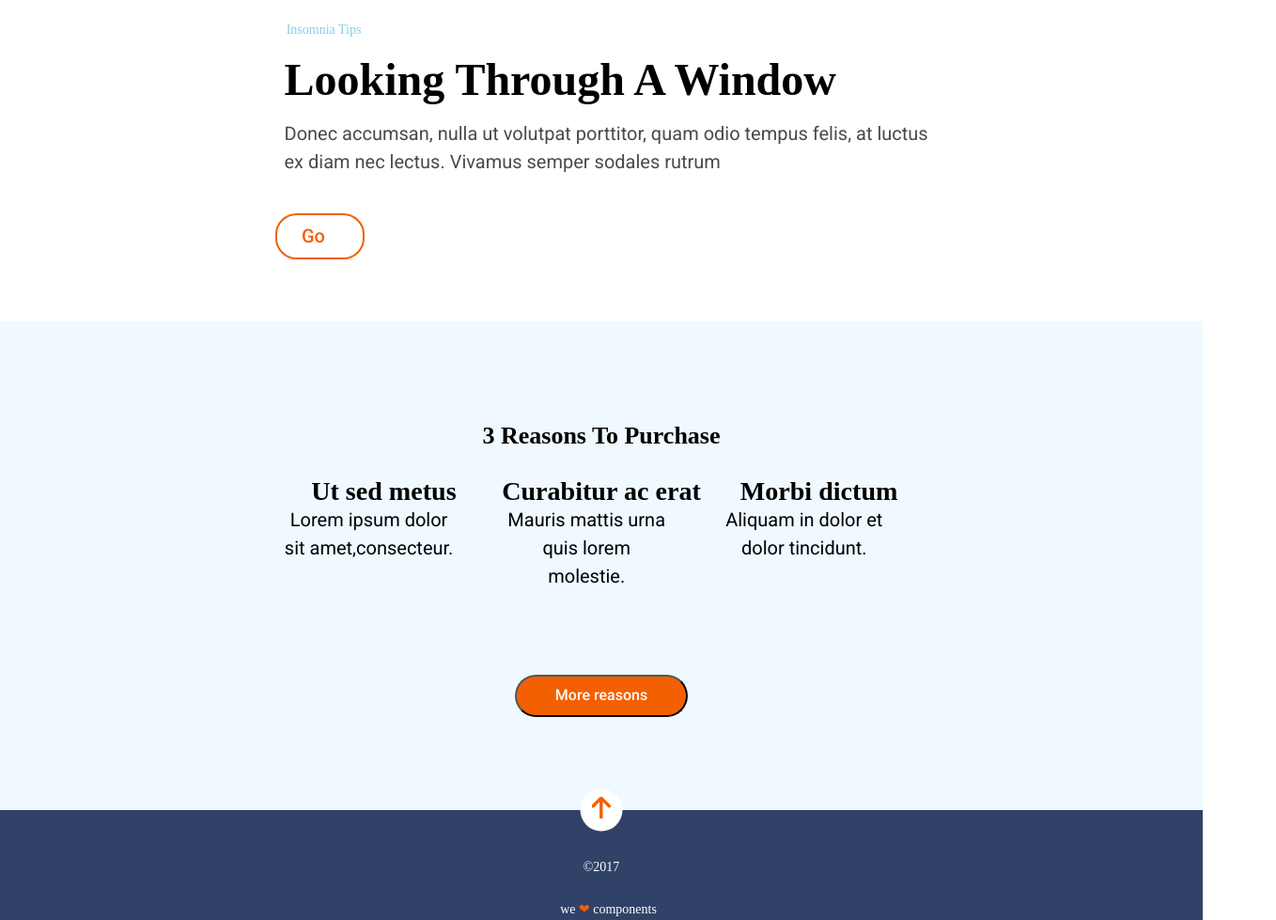
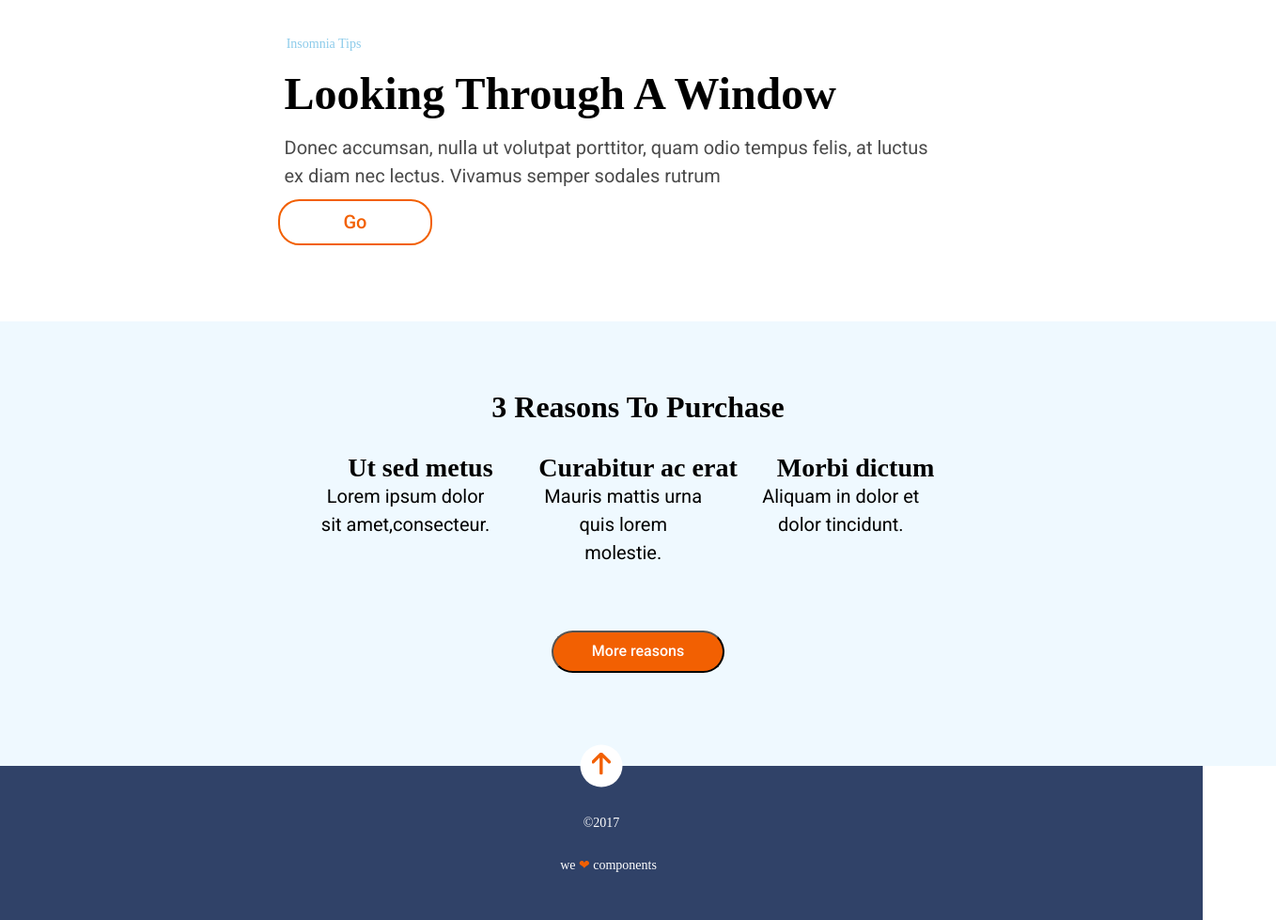
Before and after one commit to Liliaborrazas/e-s1-evaluacion-final-Liliaborrazas, a website: page docs/index.html in a window 1280 px wide. Shown: the part 834-1813 px from the top of the page at 94% size, 1358 px wide, since content can reach past the window. Drawn offline with nearby package versions, Linux system fonts and the light colour scheme; files that its build step writes are made by us from their sources.

Commit message:
grid web

```diff
--- a/_src/assets/scss/components/_about.scss
+++ b/_src/assets/scss/components/_about.scss
@@ -139,30 +139,16 @@
          width: 1280px;
      }
     .about--title{
-
-         font-size: 32px;
-
+        font-size: 32px;
+        padding: -1;
 
       }
-      .about--tips{
-        // margin-left: 275px;
-        // margin-right: 645px;
-    }
-    .about--text{
-        width: 690px;
-        height: 60px;
-        font-family: Roboto;
-        font-size: 20px;
-        line-height: 30px;
-        color: $color-grey;
-    }
     .about--btn{
-        width: 91px;
-        height: 45px;
-        margin-left: 39px;
-        margin-right: 638px;
-        margin-top: 60px;
-        margin-bottom: 60px;
+        width: 160px;
+        margin-left: 275px;
+        margin-right: 800px;
+        margin-top: 30px;
+        text-align: center;
         transition: color ease .5s;
         &:hover {
             background-color: $color-yellow;
--- a/_src/assets/scss/components/_footer.scss
+++ b/_src/assets/scss/components/_footer.scss
@@ -53,6 +53,7 @@
     color: $color-orange;
  }
  //Medias
-@media all and (min-width: 768px){
+// @media all and (min-width: 1200px){
 
-}
+
+// }
--- a/_src/assets/scss/components/_grid.scss
+++ b/_src/assets/scss/components/_grid.scss
@@ -168,5 +168,24 @@ h3{
         margin-right: 0px;
         height: 63;
         font-size: 20px;
+        line-height: 30px;
     }
 }
+
+//MEDIAS WEB
+
+@media all and (min-width: 1200px){
+    .grid{
+        width: 1280px;
+    }
+    .grid--title{
+        font-size: 32px;
+        margin-top: 0px;
+      }
+    .list--p{
+        height: 68px;
+    }
+
+
+
+    }
```
